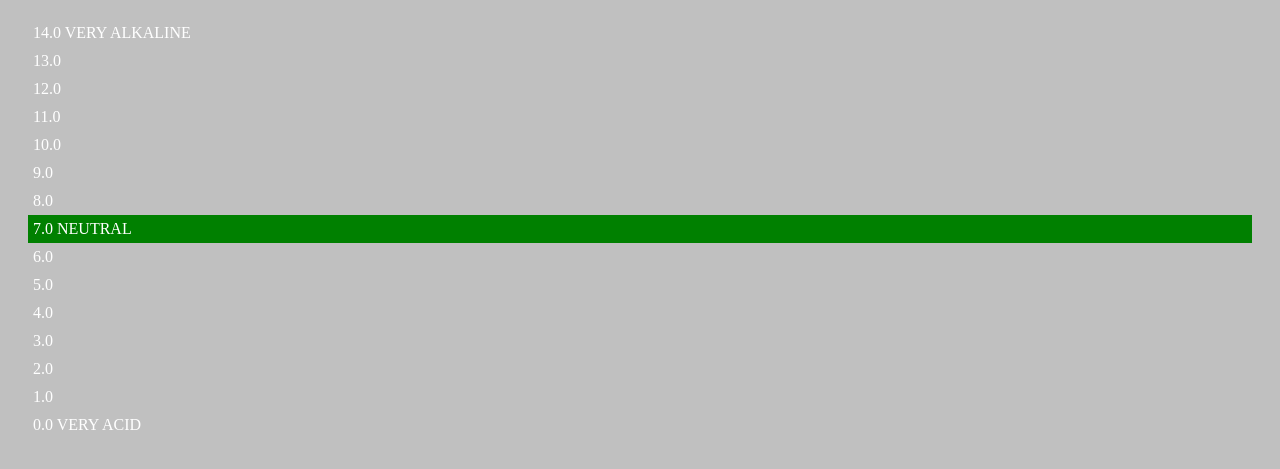
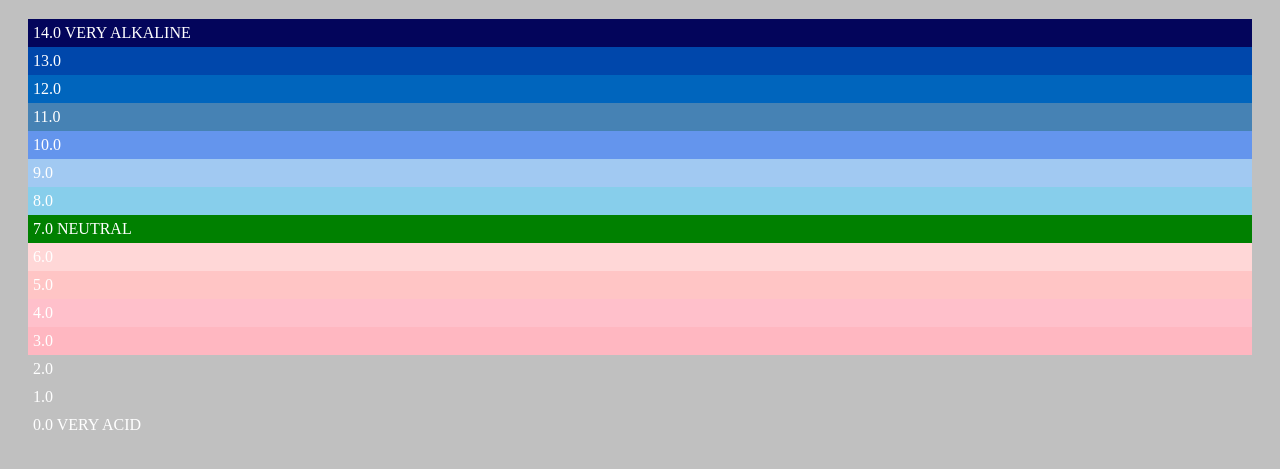
Before and after one commit to umaimasalam24/pH-Scale.CSS, a plain HTML site: page index.html in a window 1280 px wide. Shown: the part 129-598 px from the top of the page. Drawn offline with Linux system fonts and the light colour scheme.

Commit message:
Update styles.css

```diff
--- a/styles.css
+++ b/styles.css
@@ -14,41 +14,41 @@ p{
   margin:0;
 }
 .fourteen{
-  background-color:03055B;
+  background-color:#03055B;
 }
 
  .thirteen{
-   background-color:0047AB;
+   background-color:#0047AB;
  }
  .twelve{
-   background-color:0065BD;
+   background-color:#0065BD;
  }
  .eleven{
-   background-color:4682B4;
+   background-color:#4682B4;
  }
  .ten{
-   background-color:6495ED;
+   background-color:#6495ED;
  }
  .nine{
-  background-color:A1C9F2;
+  background-color:#A1C9F2;
 }
 .eight{
-  background-color:87CEEB;
+  background-color:#87CEEB;
 }
 .seven{
   background-color:green;
 }
 .six{
-  background-color:FFD7D7;
+  background-color:#FFD7D7;
 }
 .five{
-  background-color:FFC5C5;
+  background-color:#FFC5C5;
 }
 .four{
-  background-color:FFC0CB;
+  background-color:#FFC0CB;
 }
 .three{
-  background-color:FFB7C1;
+  background-color:#FFB7C1;
 }
 .two{
   background-color:FFAEB9;
```
